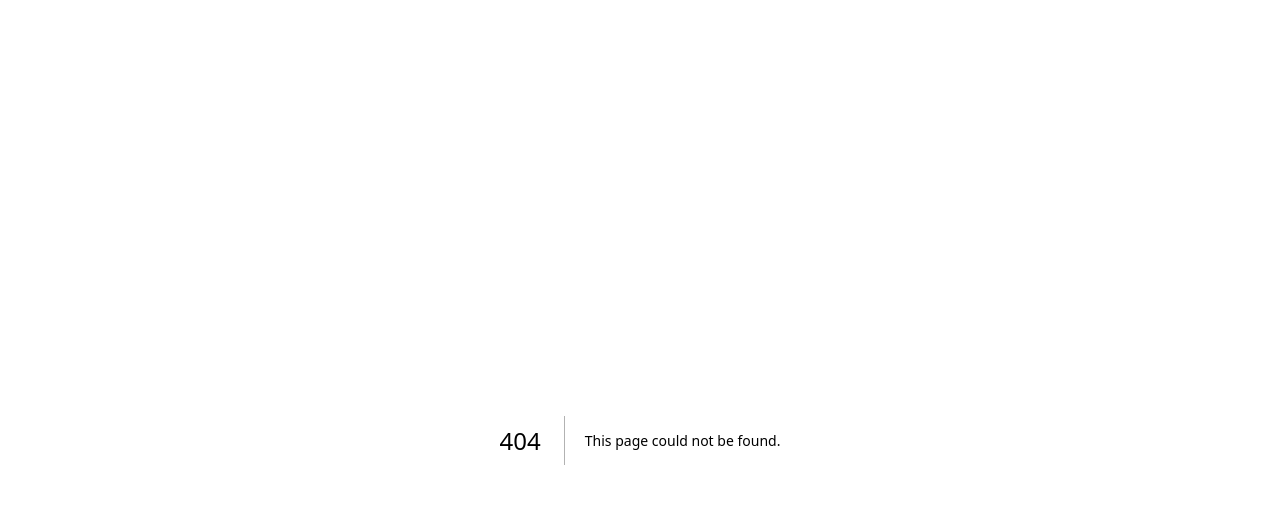
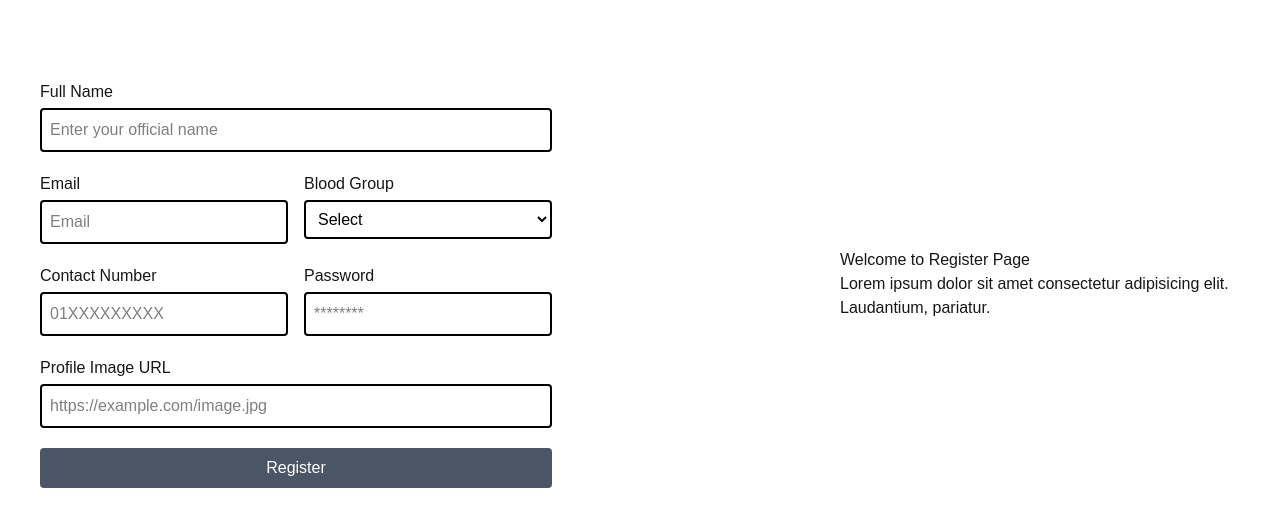
Before and after one commit to asik247/next-js-next-auth, a Next.js app: page /register in a window 1280 px wide. Before the commit this address had no page. Shown: the top 526 px of the page. Built offline with nearby package versions, Linux system fonts and the light colour scheme.

Commit message:
auth folder create and routes code started

```diff
--- a/package.json
+++ b/package.json
@@ -10,6 +10,7 @@
   },
   "dependencies": {
     "next": "16.3.5",
+    "next-auth": "^4.24.15",
     "react": "19.2.8",
     "react-dom": "19.2.8",
     "react-icons": "^5.7.0"
--- /dev/null
+++ b/src/Components/RegisterRelative/RegisterForm.jsx
@@ -0,0 +1,114 @@
+"use client";
+
+const RegisterForm = () => {
+    const handleSubmit = (e) => {
+        e.preventDefault();
+
+        const form = e.target;
+
+        const formData = {
+            name: form.name.value,
+            email: form.email.value,
+            contactNo: form.contactNo.value,
+            password: form.password.value,
+            image: form.image.value,
+            bloodgroup: form.bloodgroup.value,
+        };
+
+        console.log("Submitted Data:", formData);
+    };
+
+    const inputClass =
+        "p-2 rounded border-2 bg-white text-black focus:outline-green-300";
+
+    return (
+        <form onSubmit={handleSubmit} className="max-w-lg space-y-5">
+            {/* Name */}
+            <div className="flex flex-col space-y-1">
+                <label>Full Name</label>
+                <input
+                    type="text"
+                    name="name"
+                    placeholder="Enter your official name"
+                    required
+                    className={inputClass}
+                />
+            </div>
+
+            {/* Email + Blood Group */}
+            <div className="grid grid-cols-1 md:grid-cols-2 gap-4">
+                <div className="flex flex-col space-y-1">
+                    <label>Email</label>
+                    <input
+                        type="email"
+                        name="email"
+                        placeholder="Email"
+                        required
+                        className={inputClass}
+                    />
+                </div>
+
+                <div className="flex flex-col space-y-1">
+                    <label>Blood Group</label>
+                    <select name="bloodgroup" required className={inputClass}>
+                        <option value="">Select</option>
+                        <option value="A+">A+</option>
+                        <option value="A-">A-</option>
+                        <option value="B+">B+</option>
+                        <option value="B-">B-</option>
+                        <option value="O+">O+</option>
+                        <option value="O-">O-</option>
+                        <option value="AB+">AB+</option>
+                        <option value="AB-">AB-</option>
+                    </select>
+                </div>
+            </div>
+
+            {/* Contact No + Password */}
+            <div className="grid grid-cols-1 md:grid-cols-2 gap-4">
+                <div className="flex flex-col space-y-1">
+                    <label>Contact Number</label>
+                    <input
+                        type="tel"
+                        name="contactNo"
+                        placeholder="01XXXXXXXXX"
+                        required
+                        className={inputClass}
+                    />
+                </div>
+
+                <div className="flex flex-col space-y-1">
+                    <label>Password</label>
+                    <input
+                        type="password"
+                        name="password"
+                        placeholder="********"
+                        required
+                        className={inputClass}
+                    />
+                </div>
+            </div>
+
+            {/* Image URL */}
+            <div className="flex flex-col space-y-1">
+                <label>Profile Image URL</label>
+                <input
+                    type="url"
+                    name="image"
+                    placeholder="https://example.com/image.jpg"
+                    className={inputClass}
+                />
+            </div>
+
+            {/* Submit */}
+            <button
+                type="submit"
+                className="w-full bg-gray-600 text-white py-2 rounded hover:bg-green-700 transition"
+            >
+                Register
+            </button>
+        </form>
+    );
+};
+
+export default RegisterForm;
--- /dev/null
+++ b/src/app/api/auth/[...nextauth]/route.js
@@ -0,0 +1,32 @@
+import NextAuth from "next-auth"
+
+export const authOptions = {
+    providers: [
+        //Todo All Provider here.
+        CredentialsProvider({
+
+            name: 'Credentials',
+            credentials: {
+                username: { label: "Username", type: "text", placeholder: "jsmith" },
+                password: { label: "Password", type: "password" }
+            },
+            async authorize(credentials, req) {
+                const res = await fetch("/your/endpoint", {
+                    method: 'POST',
+                    body: JSON.stringify(credentials),
+                    headers: { "Content-Type": "application/json" }
+                })
+                const user = await res.json()
+
+                // If no error and we have user data, return it
+                if (res.ok && user) {
+                    return user
+                }
+                // Return null if user data could not be retrieved
+                return null
+            }
+        })
+    ],
+}
+
+export default NextAuth(authOptions)
--- /dev/null
+++ b/src/app/api/route.js
@@ -0,0 +1,6 @@
+
+export async function GET() {
+  return Response.json({
+    message: "runnign api here!",
+  });
+}
--- /dev/null
+++ b/src/app/register/page.jsx
@@ -0,0 +1,21 @@
+import RegisterForm from '@/Components/RegisterRelative/RegisterForm';
+import React from 'react';
+
+const RegisterPage = () => {
+    return (
+        <div className='flex justify-between items-center my-10'>
+
+
+            <div className='flex-2'>
+                <RegisterForm></RegisterForm>
+            </div>
+            <div className='flex-1 '>
+                <h1>Welcome to Register Page</h1>
+                <p>Lorem ipsum dolor sit amet consectetur adipisicing elit. Laudantium, pariatur.</p>
+
+            </div>
+        </div>
+    );
+};
+
+export default RegisterPage;
```
Also changed, not shown: 1 other file (tests, documents, lock files or other folders).
